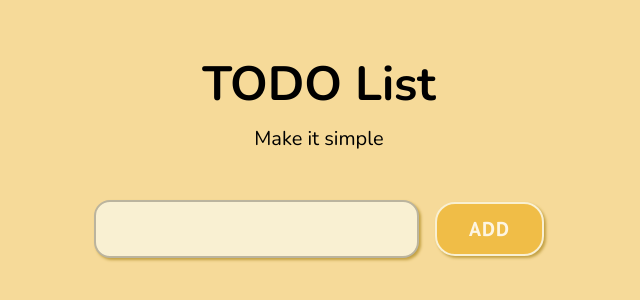
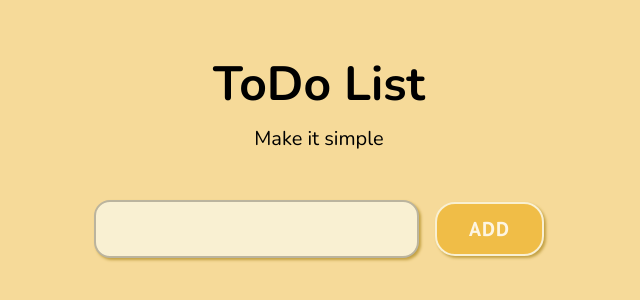
Before and after one commit to LavrykD/ToDo-List, a plain HTML site: page index.html in a window 1280 px wide. Shown: the part 246-546 px from the top of the page, without its empty margins (321-961 px from the left). Drawn offline with nearby package versions, Linux system fonts and the light colour scheme.

Commit message:
General updates

```diff
--- a/index.html
+++ b/index.html
@@ -4,8 +4,9 @@
 <head>
     <meta charset="UTF-8">
     <meta name="viewport" content="width=device-width, initial-scale=1.0">
-    <title>Document</title>
+    <title>ToDo List</title>
     <link rel="stylesheet" href="./resources/style.css">
+    <link rel="icon" type="image/icon" sizes="32x32" href="./images/agreement.ico">
     <script src="https://kit.fontawesome.com/7152873479.js" crossorigin="anonymous"></script>
     <link rel="preconnect" href="https://fonts.googleapis.com">
     <link rel="preconnect" href="https://fonts.gstatic.com" crossorigin>
@@ -19,7 +20,7 @@
     <main>
         <div class="container">
             <div class="top-header">
-                <h1>TODO List</h1>
+                <h1>ToDo List</h1>
                 <p>Make it simple</p>
             </div>
             <form action="todo-list" class="todo-form">
```
Also changed, not shown: images/agreement.ico (added).
